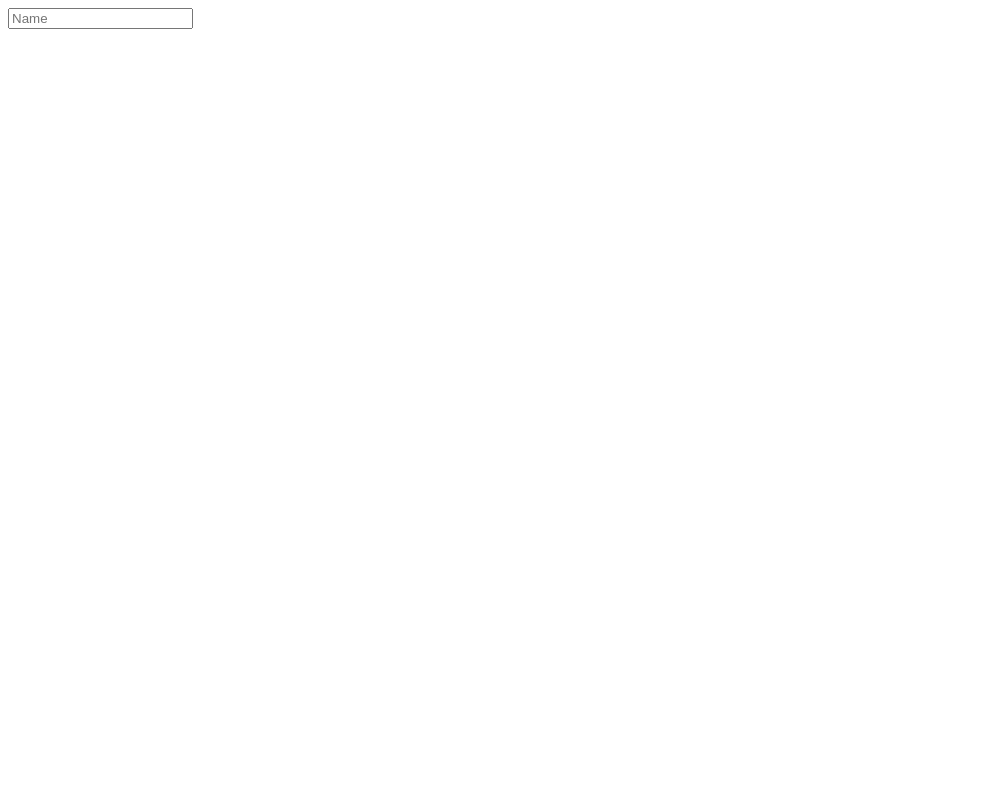
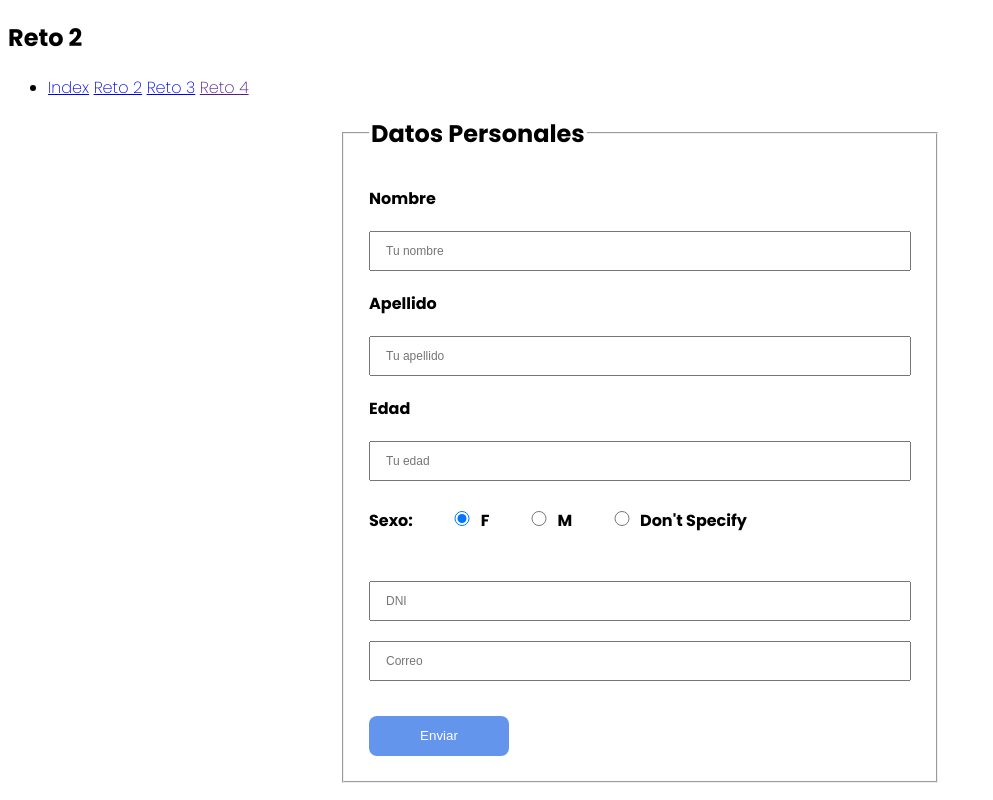
Before and after one commit to dansebp/hacakaton-3, a plain HTML site: page form.html in a window 1280 px wide. Shown: the whole page, without its empty margins (0-993 px from the left). Drawn offline with Linux system fonts and the light colour scheme.

Commit message:
Se agrego la pagina form.html

```diff
--- a/form.html
+++ b/form.html
@@ -3,11 +3,51 @@
 <head>
     <meta charset="UTF-8">
     <meta name="viewport" content="width=device-width, initial-scale=1.0">
+    <link href="https://fonts.googleapis.com/css2?family=Poppins:wght@200;700&display=swap" rel="stylesheet">
     <title>Document</title>
+    <link rel="stylesheet" href="./styles/reto.css">
 </head>
 <body>
-    <form action="">
-        <input minlength="3" type="text" placeholder="Name" required>
-    </form>
+    <header>
+        <nav>
+          <h1>Reto 2</h1>
+          <ul>
+            <li>
+              <a href="./index.html">Index</a>
+              <a href="./tags-form.html">Reto 2</a>
+              <a href="./form.html">Reto 3</a>
+              <a href="">Reto 4</a>
+            </li>
+          </ul>
+        </nav>
+      </header>
+      <main>
+        <div class="form-wrap">
+            <form>
+                <fieldset>
+                    <legend>Datos Personales</legend>
+                    <label for="name">Nombre</label>
+                    <input type="text" name="us-name" id="name" placeholder="Tu nombre" required pattern="[A-Za-z]+">
+                    <br>
+                    <label for="lastname">Apellido</label>
+                    <input type="text" name="lastname" id="lastname" placeholder="Tu apellido" required pattern="[A-Za-z]+">
+                    <br>
+                    <label for="age">Edad</label>
+                    <input type="number" name="age" id="age" placeholder="Tu edad" required min="18" required max="80">
+                    <br>
+                    <label for="sex">Sexo:</label>
+                    <label><input type="radio" name="sex" id="sex" checked> F</label>
+                    <label><input type="radio" name="sex" id="sex"> M</label>
+                    <label><input type="radio" name="sex" id="sex"> Don't Specify</label>
+                    <br><br>
+                    <input type="text" name="ID" placeholder="DNI" required pattern="\d{8}">
+                    <input type="email" name="email" placeholder="Correo" required>
+                    <br><br>
+                    <button>Enviar</button>
+                </fieldset>
+              </form>
+
+    </div>
+    </main>
 </body>
 </html>
--- a/styles/main.css
+++ /dev/null
@@ -1,41 +0,0 @@
-body{
-    font-family: 'Poppins', sans-serif;
-}
-.form-wrap{
-    max-width: 600px;
-    margin: 0 auto;
-}
-fieldset{
-    padding: 25px
-}
-legend {
-    font-size: 1.5em;
-    font-weight: 700;
-}
-input {
-    display: inline-block;
-    box-sizing: border-box;
-    margin: 10px 0;
-}
-label{
-    display: inline-block;
-    margin: 10px 0;
-}
-button {
-    width: 140px;
-    height: 40px;
-    border: none;
-    border-radius: 8px;
-    background-color: cornflowerblue;
-    color: white;
-}
-button:hover{
-    background-color: midnightblue;
-}
-textarea{
-    width: 100%;
-    min-height: 100px;
-}
-.lg-buttons{
-margin: 20px auto;
-}
--- /dev/null
+++ b/styles/reto.css
@@ -0,0 +1,61 @@
+body{
+    font-family: 'Poppins', sans-serif;
+}
+.form-wrap{
+    max-width: 600px;
+    margin: 0 auto;
+}
+fieldset{
+    padding: 25px
+}
+legend {
+    font-size: 1.5em;
+    font-weight: 700;
+}
+input {
+    box-sizing: border-box;
+    font-size: 12px;
+    font-weight: 300;
+    min-width: 100%;
+    height: 40px;
+    margin: 10px 0;
+    padding: 0 15px;
+}
+label{
+    font-size: 16px;
+    font-weight: 700;
+    display: inline-block;
+    margin: 10px 0;
+}
+button {
+    width: 140px;
+    height: 40px;
+    border: none;
+    border-radius: 8px;
+    background-color: cornflowerblue;
+    color: white;
+}
+button:hover{
+    background-color: midnightblue;
+}
+textarea{
+    width: 100%;
+    min-height: 100px;
+}
+select{
+    min-width: 100%;
+    height: 30px;
+}
+.lg-buttons{
+margin: 20px auto;
+}
+#age-bx{
+    min-width: 30px;
+    margin-left: 30px;
+    height: 15px;
+}
+#sex{
+    min-width: 30px;
+    margin-left: 30px;
+    height: 15px;
+}
```
Also changed, not shown: tags-form.html (+9 -9 lines).
